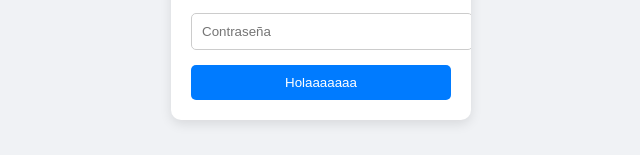
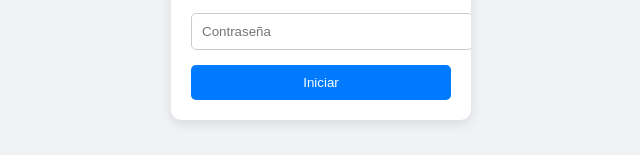
Before and after one commit to Moon2322/Dtai_web_frontend, a React (Vite) app: page / in a window 1280 px wide. Shown: the part 401-556 px from the top of the page, without its empty margins (319-959 px from the left). Built offline with nearby package versions, Linux system fonts and the light colour scheme.

Commit message:
Nuevo comienzo

```diff
--- a/src/views/Login.jsx
+++ b/src/views/Login.jsx
@@ -11,7 +11,7 @@
           <form>
             <input type="email" placeholder="Correo electrónico" required className={styles.input} />
             <input type="password" placeholder="Contraseña" required className={styles.input} />
-            <button type="submit" className={styles.button}>Holaaaaaaa</button>
+            <button type="submit" className={styles.button}>Iniciar</button>
           </form>
         </div>
       </div>
```
